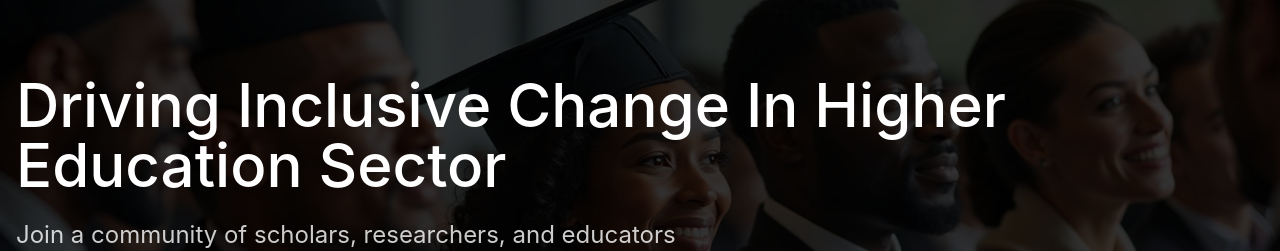
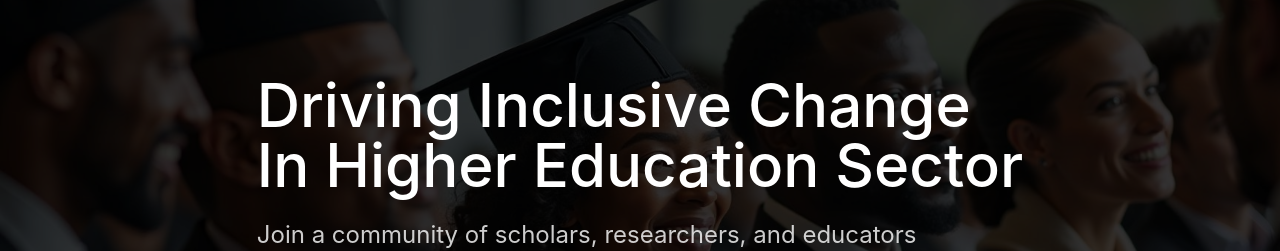
Before and after one commit to justtunji/society-ignite, a React (Vite) app: page / in a window 1280 px wide. Shown: the part 171-422 px from the top of the page. Built offline with nearby package versions, Linux system fonts and the light colour scheme; no server answers; the database is empty.

Commit message:
Refine hero section headline
Adjust hero section headline to display "Driving Inclusive Change" on the first line and "In Higher Education Sector" on the second line.

```diff
--- a/src/pages/Index.tsx
+++ b/src/pages/Index.tsx
@@ -31,7 +31,7 @@ interface SiteSettings {
 const Index = () => {
   const [siteSettings, setSiteSettings] = useState<SiteSettings>({
     site_name: 'Society of Black Academics',
-    hero_headline: 'Driving Inclusive Change In Higher Education Sector',
+    hero_headline: 'Driving Inclusive Change\nIn Higher Education Sector',
     hero_subheadline: 'Join a community of scholars, researchers, and educators committed to advancing diversity and excellence in academia.',
     hero_cta_label: 'Join the Network',
     hero_cta_url: '/contact',
```
